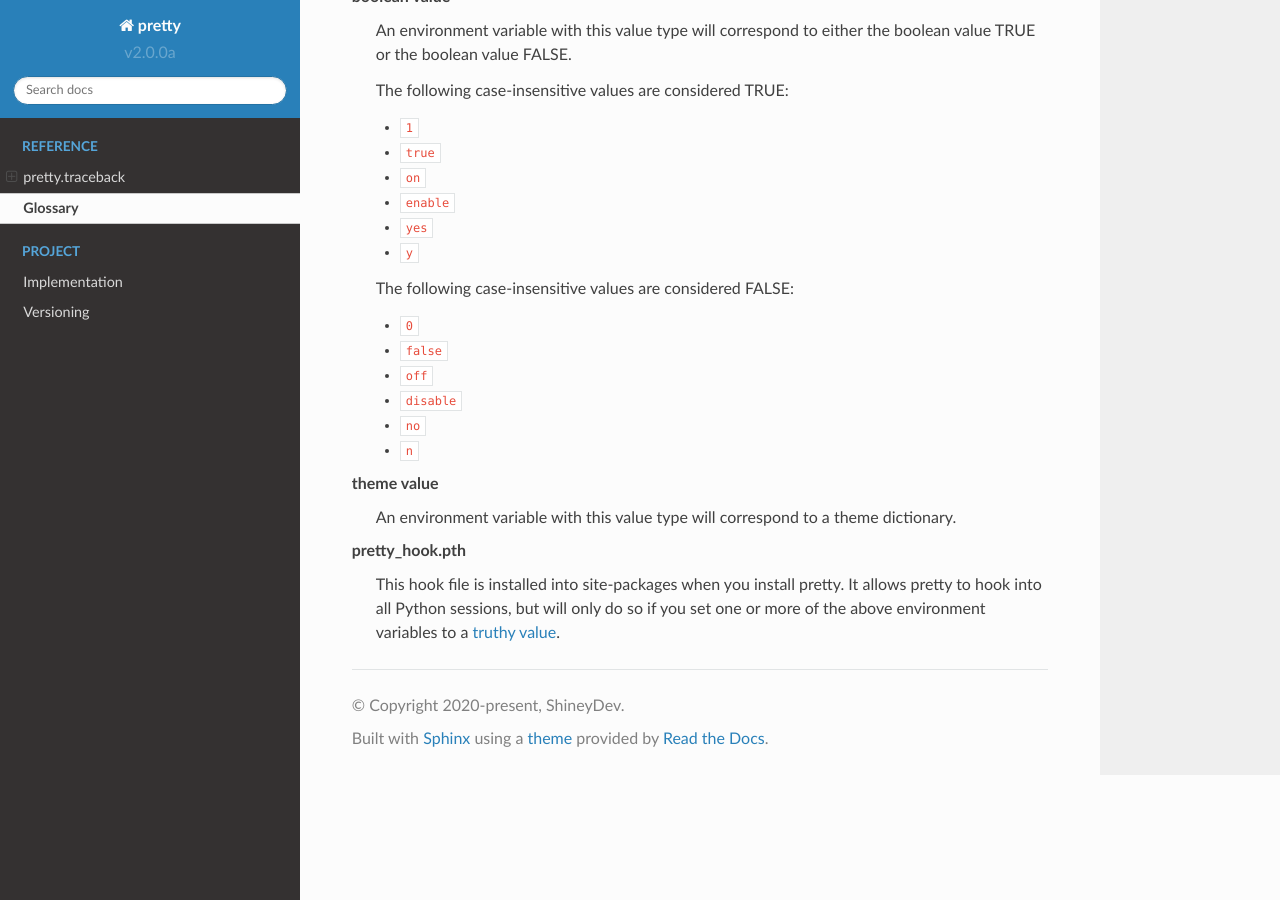
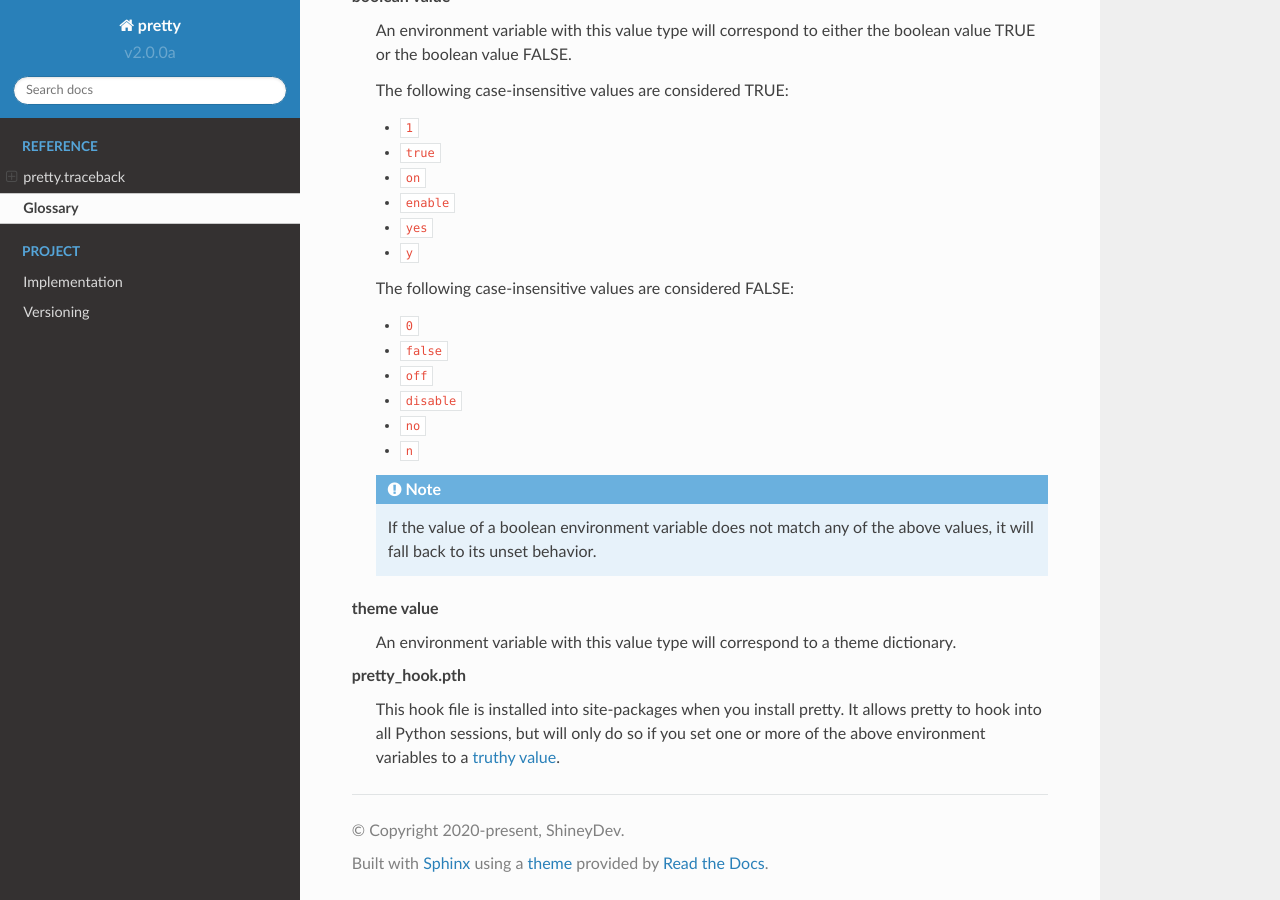
Before and after one commit to ShineyDev/pretty, a Sphinx documentation site: the page built from docs/reference/glossary.rst, in a window 1280 px wide and 900 px high, scrolled down 991 px. Built offline with Sphinx 7.4.7 and the Read the Docs theme 2.0.0, drawn with Linux system fonts in a browser that asks for light colours.

Commit message:
update the boolean value glossary entry

```diff
--- a/docs/reference/glossary.rst
+++ b/docs/reference/glossary.rst
@@ -84,6 +84,12 @@ Glossary
         - ``no``
         - ``n``
 
+        .. note::
+
+            If the value of a boolean environment variable does not
+            match any of the above values, it will fall back to its
+            unset behavior.
+
     theme value
 
         An environment variable with this value type will correspond to
```
